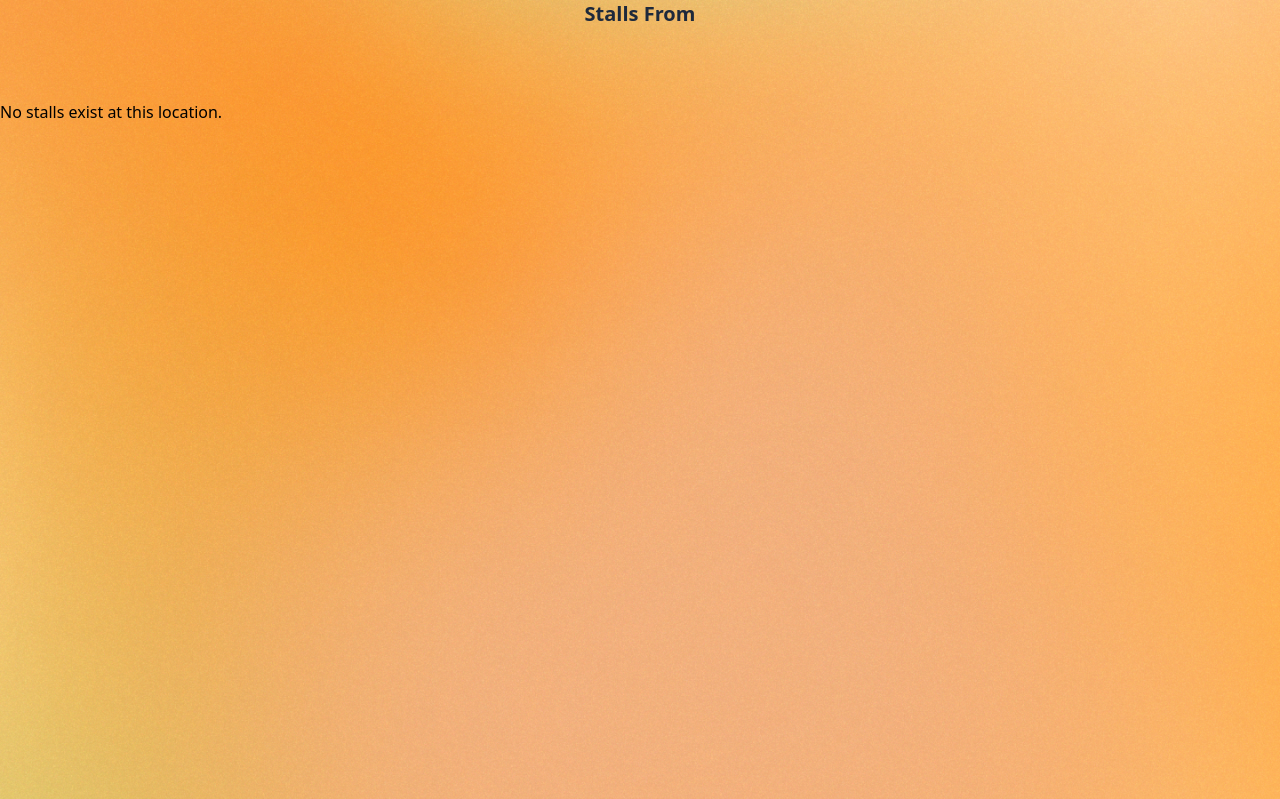
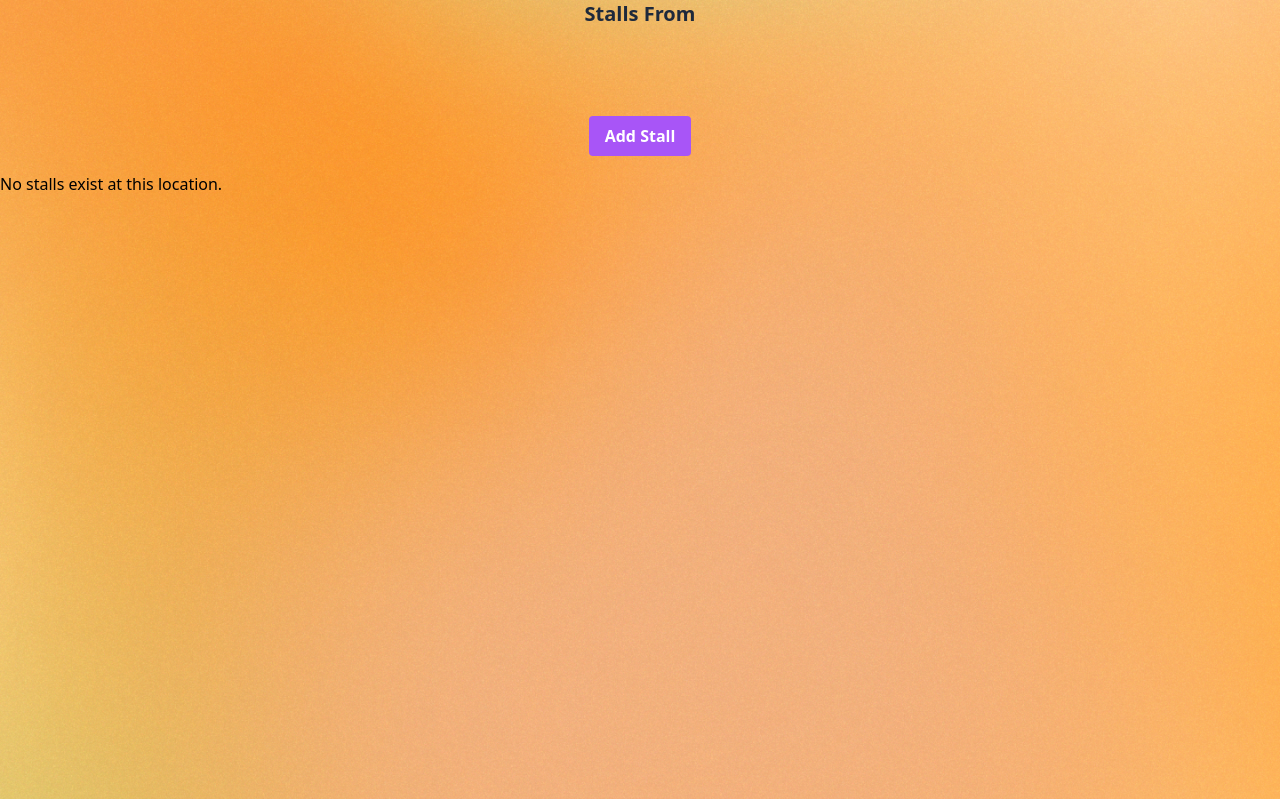
Before and after one commit to caqqmarina/midterm-project-PBP-group-K7, a Django app: template main/templates/canteen.html in a window 1280 px wide. Shown: the part 132-931 px from the top of the page. Run offline with Django 5.2, Linux system fonts and the light colour scheme; the template is opened without the code that fills it, so the values that code supplies are empty; some libraries are stand-ins or nearby versions; some web fonts are replaced.

Commit message:
add stall button created

```diff
--- a/main/templates/canteen.html
+++ b/main/templates/canteen.html
@@ -11,6 +11,13 @@
 <main class="min-h-screen bg-fixed" style="background: url('{% static 'images/gradientorange.png' %}') no-repeat center center fixed; background-size: cover;">
     <h3 class="mb-2 text-slate-800 text-xl font-semibold text-center"> Stalls From {{ faculty_name }} </h3>
     <div class="container mx-auto py-16">
+        <div class="flex justify-center my-4">
+            <a href="{% url 'main:add_stall' %}" class="bg-purple-500 hover:bg-purple-700 text-white font-bold py-2 px-4 rounded">
+                Add Stall
+            </a>
+        </div>
+
+
         <div class="grid grid-cols-1 sm:grid-cols-2 lg:grid-cols-3 gap-4">
             {% for item in data %}
             <a href="{% url 'main:stall' canteen_name=faculty_name stall_name=item.name %}">
```
